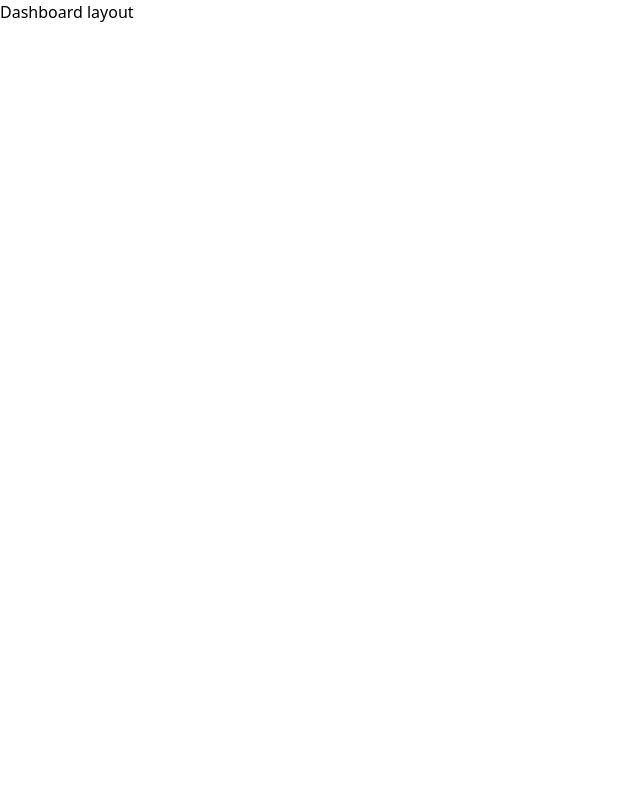
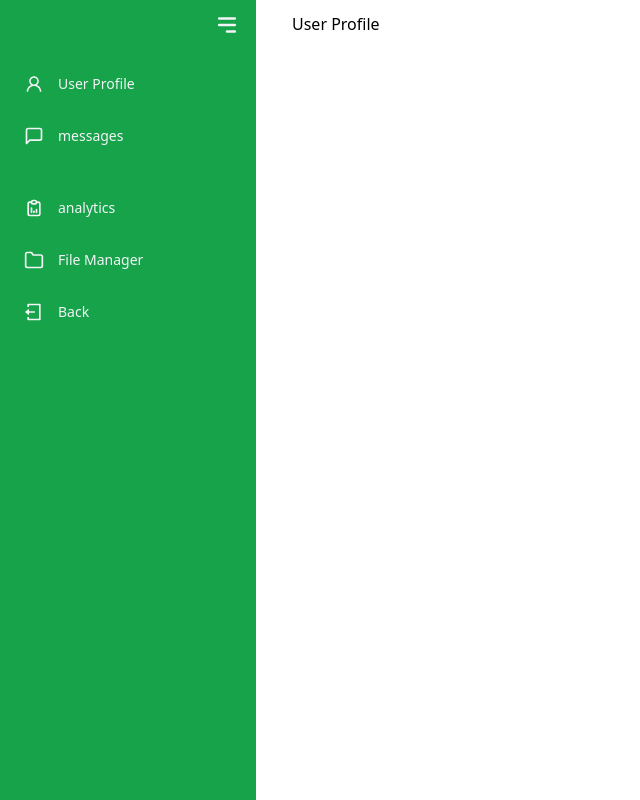
Before and after one commit to Piyashhasan/job-finding-client, a React (Vite) app: page /dashboard in a window 1280 px wide. Shown: the whole page, without its empty margins (0-640 px from the left). Built offline with nearby package versions, Linux system fonts and the light colour scheme; a web font is replaced by a local one.

Commit message:
feat: Dashbord layout make done

```diff
--- a/src/components/NavBar/NavBar.jsx
+++ b/src/components/NavBar/NavBar.jsx
@@ -81,7 +81,7 @@
               </NavLink>
             </li>
 
-            {/* <li className="nav-item" onClick={closeMobileNav}>
+            <li className="nav-item" onClick={closeMobileNav}>
               <NavLink
                 to="/dashboard"
                 className={({ isActive }) =>
@@ -92,7 +92,7 @@
               >
                 Dashboard
               </NavLink>
-            </li> */}
+            </li>
           </ul>
         </div>
 
--- a/src/layout/Dashboard/Dashboard.jsx
+++ b/src/layout/Dashboard/Dashboard.jsx
@@ -1,8 +1,69 @@
+import React, { useState } from "react";
+import { HiMenuAlt3 } from "react-icons/hi";
+import { RiLogoutBoxLine } from "react-icons/ri";
+import { TbReportAnalytics } from "react-icons/tb";
+import { AiOutlineUser } from "react-icons/ai";
+import { FiMessageSquare, FiFolder } from "react-icons/fi";
+import { Link, Outlet } from "react-router-dom";
+
 const Dashboard = () => {
+  const menus = [
+    { name: "User Profile", link: "/dashboard", icon: AiOutlineUser },
+    { name: "messages", link: "/dashboard/check", icon: FiMessageSquare },
+    { name: "analytics", link: "/", icon: TbReportAnalytics, margin: true },
+    { name: "File Manager", link: "/", icon: FiFolder },
+    { name: "Back", link: "/", icon: RiLogoutBoxLine },
+  ];
+  const [open, setOpen] = useState(true);
   return (
-    <main>
-      <h1>Dashboard layout</h1>
-    </main>
+    <section className="flex gap-6">
+      <div
+        className={`bg-green-600 min-h-screen ${
+          open ? "w-64" : "w-16"
+        } duration-500 text-gray-100 px-4`}
+      >
+        <div className="py-3 flex justify-end ">
+          <HiMenuAlt3
+            size={26}
+            className="cursor-pointer"
+            onClick={() => setOpen(!open)}
+          />
+        </div>
+        <div className="mt-4 flex flex-col gap-4 relative">
+          {menus?.map((menu, i) => (
+            <Link
+              to={menu?.link}
+              key={i}
+              className={` ${
+                menu?.margin && "mt-5"
+              } group flex items-center text-sm  gap-3.5 font-medium p-2 hover:bg-gray-800 rounded-md`}
+            >
+              <div>{React.createElement(menu?.icon, { size: "20" })}</div>
+              <h2
+                style={{
+                  transitionDelay: `${i + 3}00ms`,
+                }}
+                className={`whitespace-pre duration-500 ${
+                  !open && "opacity-0 translate-x-28 overflow-hidden"
+                }`}
+              >
+                {menu?.name}
+              </h2>
+              <h2
+                className={`${
+                  open && "hidden"
+                } absolute left-48 bg-green-500 text-white font-semibold whitespace-pre  rounded-md drop-shadow-lg px-0 py-0 w-0 overflow-hidden group-hover:px-2 group-hover:py-1 group-hover:left-14 group-hover:duration-300 group-hover:w-fit`}
+              >
+                {menu?.name}
+              </h2>
+            </Link>
+          ))}
+        </div>
+      </div>
+      <div className="m-3 text-justify">
+        <Outlet />
+      </div>
+    </section>
   );
 };
 
--- /dev/null
+++ b/src/pages/dashboard/Check.jsx
@@ -0,0 +1,9 @@
+const Check = () => {
+  return (
+    <div className="container">
+      <h1>Check</h1>
+    </div>
+  );
+};
+
+export default Check;
--- /dev/null
+++ b/src/pages/dashboard/UserProfile.jsx
@@ -0,0 +1,9 @@
+const UserProfile = () => {
+  return (
+    <div className="container">
+      <h1>User Profile</h1>
+    </div>
+  );
+};
+
+export default UserProfile;
```
Also changed, not shown: src/routes/routes.jsx (+12 -1 lines).
